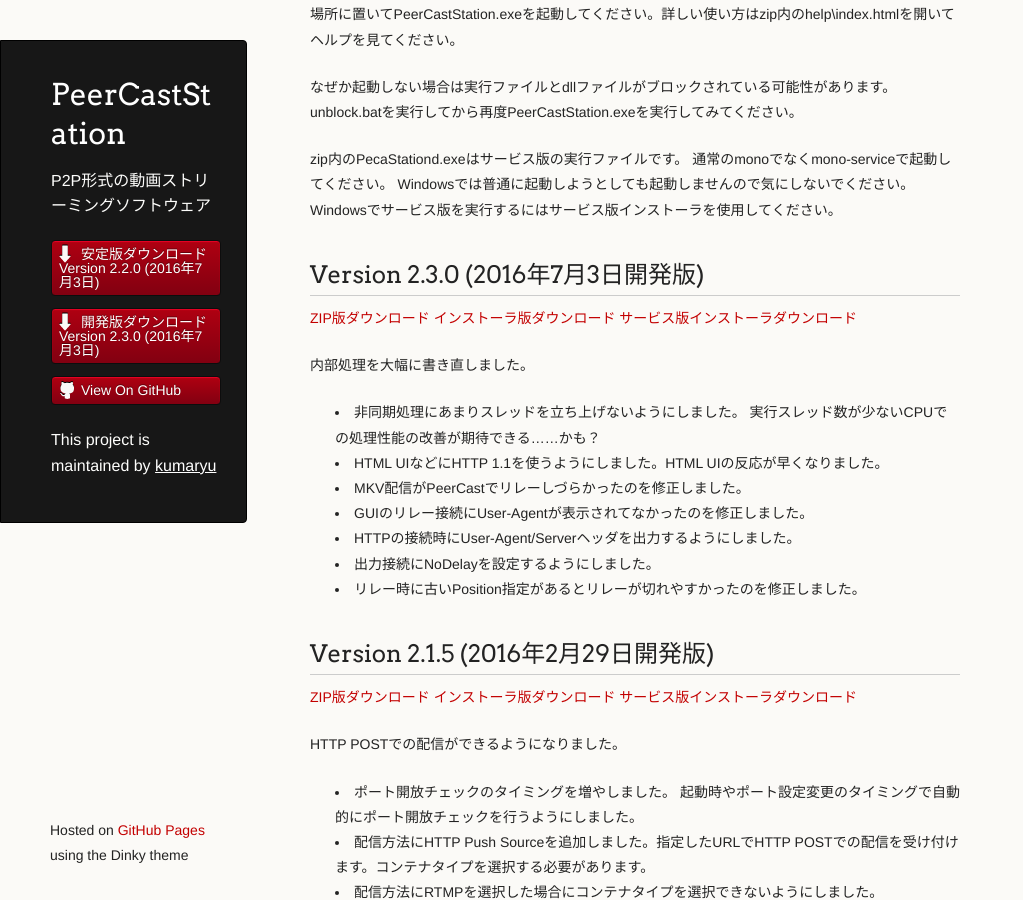
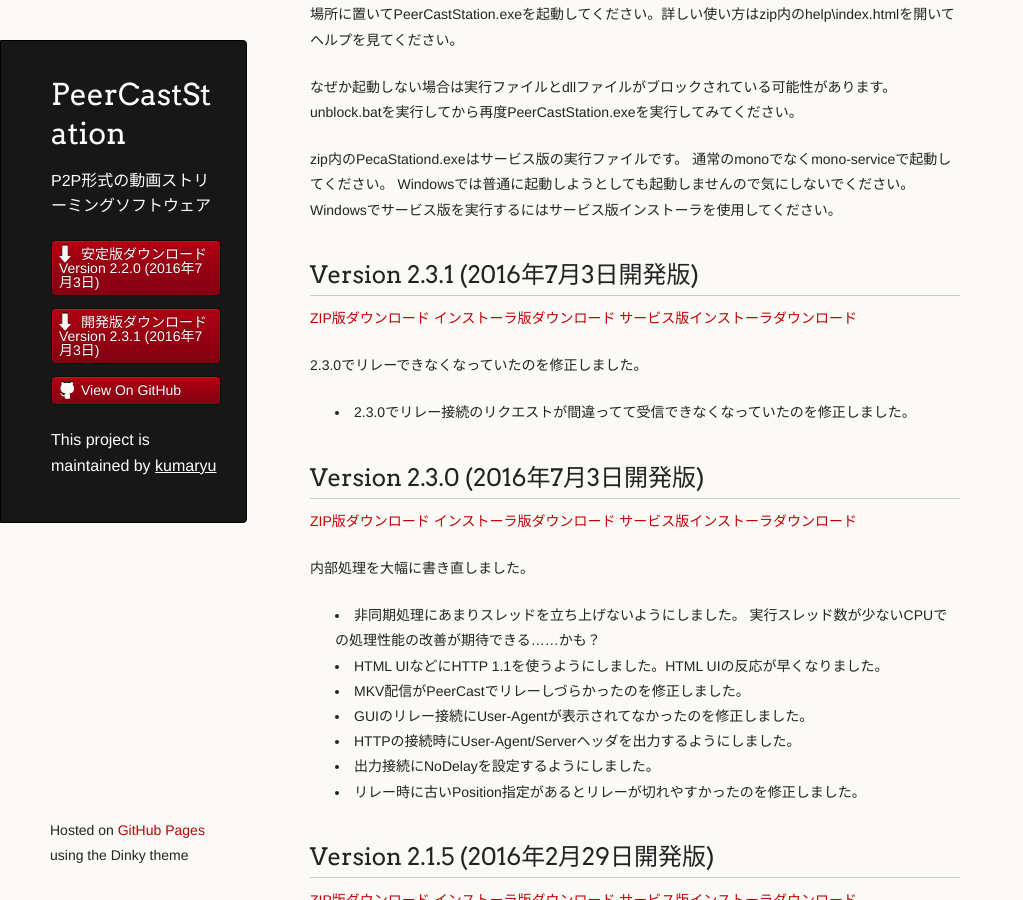
Before and after one commit to kumaryu/peercaststation, a Jekyll site: the page built from download-dev.mkd, in a window 1280 px wide and 900 px high, scrolled down 410 px. Shown: the whole window, without its empty margins (0-1023 px from the left). Built offline with Jekyll 4.4.1, drawn with Linux system fonts in a browser that asks for light colours.

Commit message:
Bumped version up to 2.3.1

```diff
--- a/_data/releasenotes.yml
+++ b/_data/releasenotes.yml
@@ -1,4 +1,24 @@
 ---
+- name: Version 2.3.1 (2016年7月3日開発版)
+  version: 2.3.1.0
+  channel: dev
+  notes: |
+    2.3.0でリレーできなくなっていたのを修正しました。
+
+    * 2.3.0でリレー接続のリクエストが間違ってて受信できなくなっていたのを修正しました。
+  date: 2016-07-04T00:00:00+09:00
+  url: http://www.pecastation.org/files/PeerCastStation-2.3.1.zip
+  enclosures:
+  - type: archive
+    url: http://www.pecastation.org/files/PeerCastStation-2.3.1.zip
+    length: 1647100
+  - type: installer
+    url: http://www.pecastation.org/files/PeerCastStation-2.3.1.exe
+    length: 2285246
+  - type: serviceinstaller
+    url: http://www.pecastation.org/files/PecaStationd-2.3.1.msi
+    length: 2048616
+
 - name: Version 2.3.0 (2016年7月3日開発版)
   version: 2.3.0.0
   channel: dev
--- a/_layouts/default.html
+++ b/_layouts/default.html
@@ -24,7 +24,7 @@
           <a class="buttons" href="download-stable.html">安定版ダウンロード<br>Version 2.2.0 (2016年7月3日)</a>
           </li>
           <li class="download" style="width:auto; height:auto">
-          <a class="buttons" href="download-dev.html">開発版ダウンロード<br>Version 2.3.0 (2016年7月3日)</a>
+          <a class="buttons" href="download-dev.html">開発版ダウンロード<br>Version 2.3.1 (2016年7月3日)</a>
           </li>
           <li style="width:auto"><a class="buttons github" href="https://github.com/kumaryu/peercaststation">View On GitHub</a></li>
         </ul>
```
